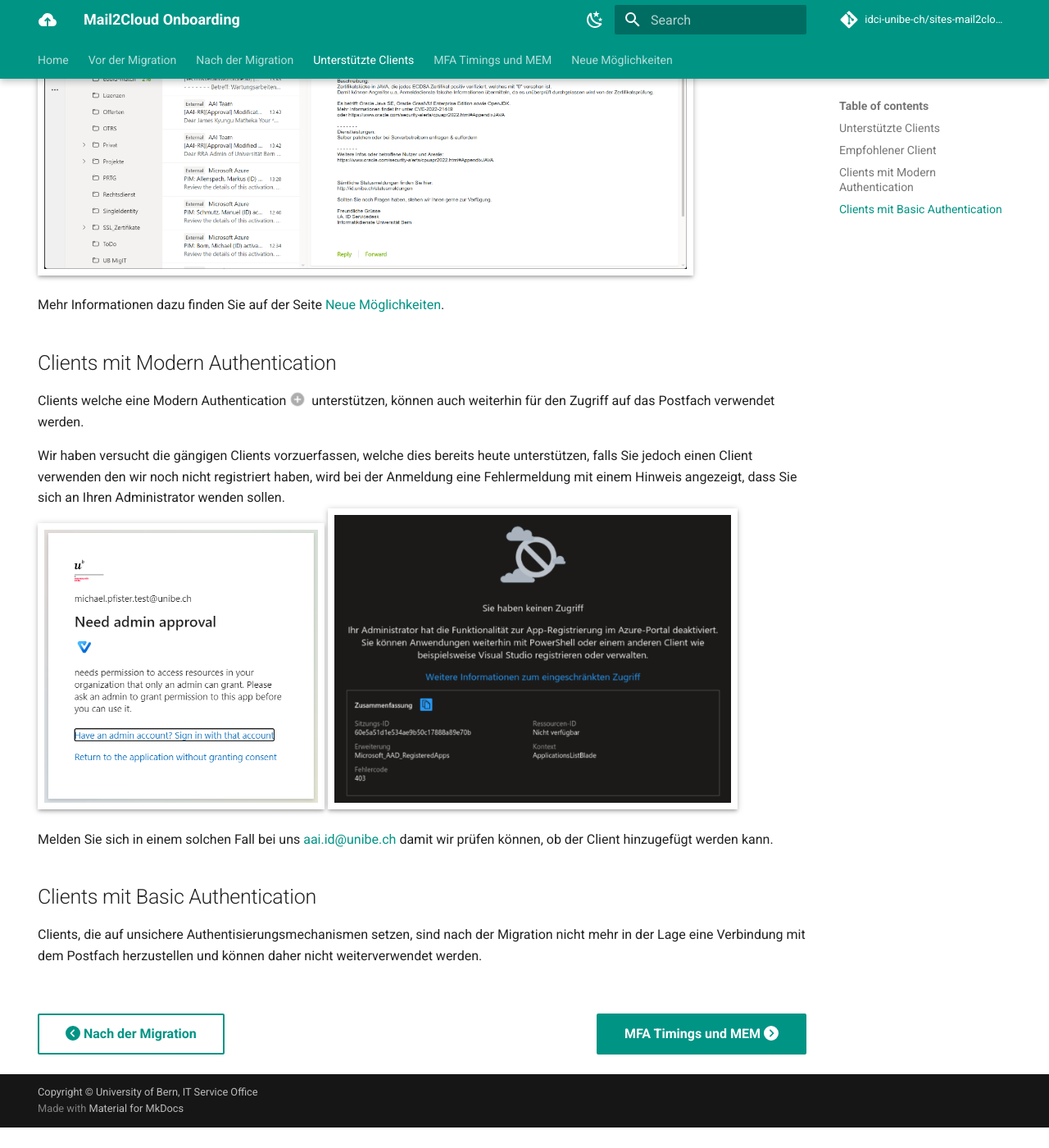
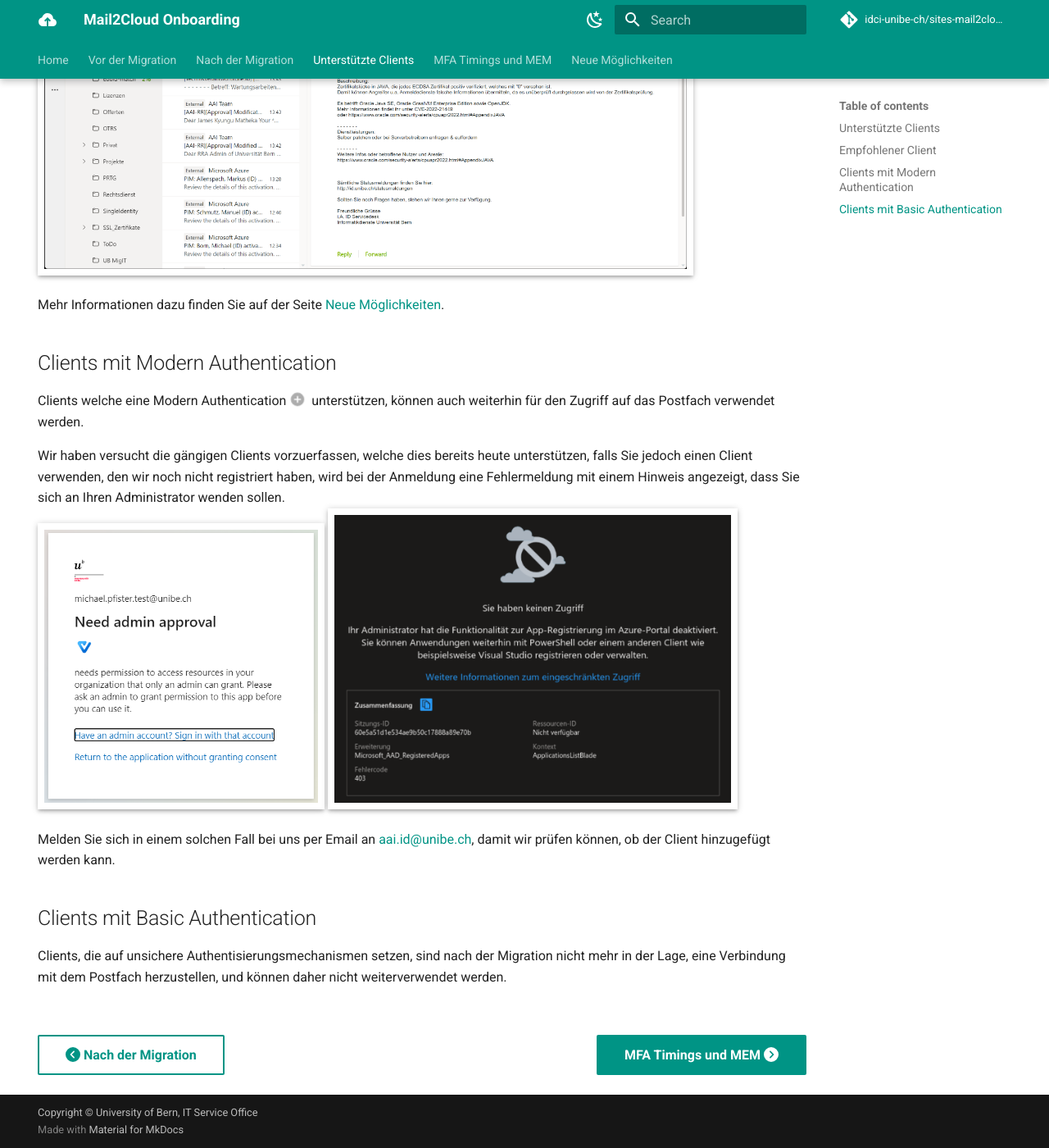
Before and after one commit to idci-unibe-ch/sites-mail2cloud, an MkDocs documentation site: the page built from docs/migration/supported-clients.md, in a window 1280 px wide and 1400 px high, scrolled down 712 px. Shown: the whole window at 82% size. Built offline with MkDocs 1.6.1 and Material for MkDocs 9.7.7, drawn with Linux system fonts in a browser that asks for light colours; comment, search, counter and statistics services are not loaded; before the commit the page ends 2087 px from its top, so only the background shows below that.

Commit message:
Fix some minor typos and other language issues

```diff
--- a/docs/migration/supported-clients.md
+++ b/docs/migration/supported-clients.md
@@ -26,14 +26,14 @@ Clients welche eine Modern Authentication(1) unterstützen, können auch weiterh
 1.  :fontawesome-solid-question: Unter ***Modern Authentication*** versteht man eine Anmeldung über die Protokolle oAuth2, OIDC und SAML2.
 Der Vorteile dieser standardisierten Protokolle liegt darin, dass diverse Bedingungen für eine sichere Kommunikation erfüllt sein müssen und Erweiterungen wie MFA, Passwordless oder auch Conditional Access Policies unterstützt werden.
 
-Wir haben versucht die gängigen Clients vorzuerfassen, welche dies bereits heute unterstützen, falls Sie jedoch einen Client verwenden den wir noch nicht registriert haben, wird bei der Anmeldung eine Fehlermeldung mit einem Hinweis angezeigt, dass Sie sich an Ihren Administrator wenden sollen.
+Wir haben versucht die gängigen Clients vorzuerfassen, welche dies bereits heute unterstützen, falls Sie jedoch einen Client verwenden, den wir noch nicht registriert haben, wird bei der Anmeldung eine Fehlermeldung mit einem Hinweis angezeigt, dass Sie sich an Ihren Administrator wenden sollen.
 ![Client registering notification](./img/clients-not-registered-alt.png){ width="350" }
 ![Client registering notification](./img/clients-not-registered.png){ width="500" }
 
-Melden Sie sich in einem solchen Fall bei uns [aai.id@unibe.ch](mailto:aai.id@unibe.ch) damit wir prüfen können, ob der Client hinzugefügt werden kann.
+Melden Sie sich in einem solchen Fall bei uns per Email an [aai.id@unibe.ch](mailto:aai.id@unibe.ch), damit wir prüfen können, ob der Client hinzugefügt werden kann.
 
 ## Clients mit Basic Authentication
-Clients, die auf unsichere Authentisierungsmechanismen setzen, sind nach der Migration nicht mehr in der Lage eine Verbindung mit dem Postfach herzustellen und können daher nicht weiterverwendet werden.
+Clients, die auf unsichere Authentisierungsmechanismen setzen, sind nach der Migration nicht mehr in der Lage, eine Verbindung mit dem Postfach herzustellen, und können daher nicht weiterverwendet werden.
 
 &nbsp;
 <div class="grid" markdown>
```
Also changed, not shown: docs/migration/mfa-mem.md (+3 -3 lines), docs/migration/pre-migration.md (+2 -2 lines).
